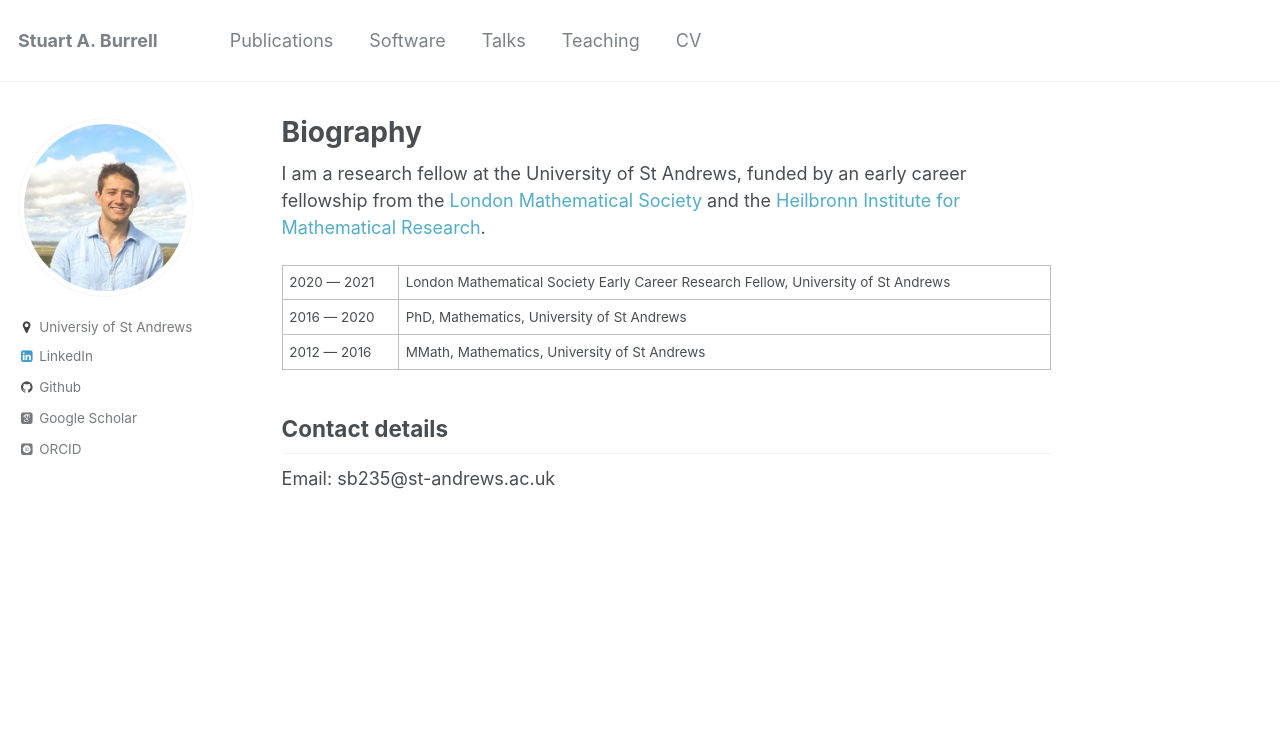
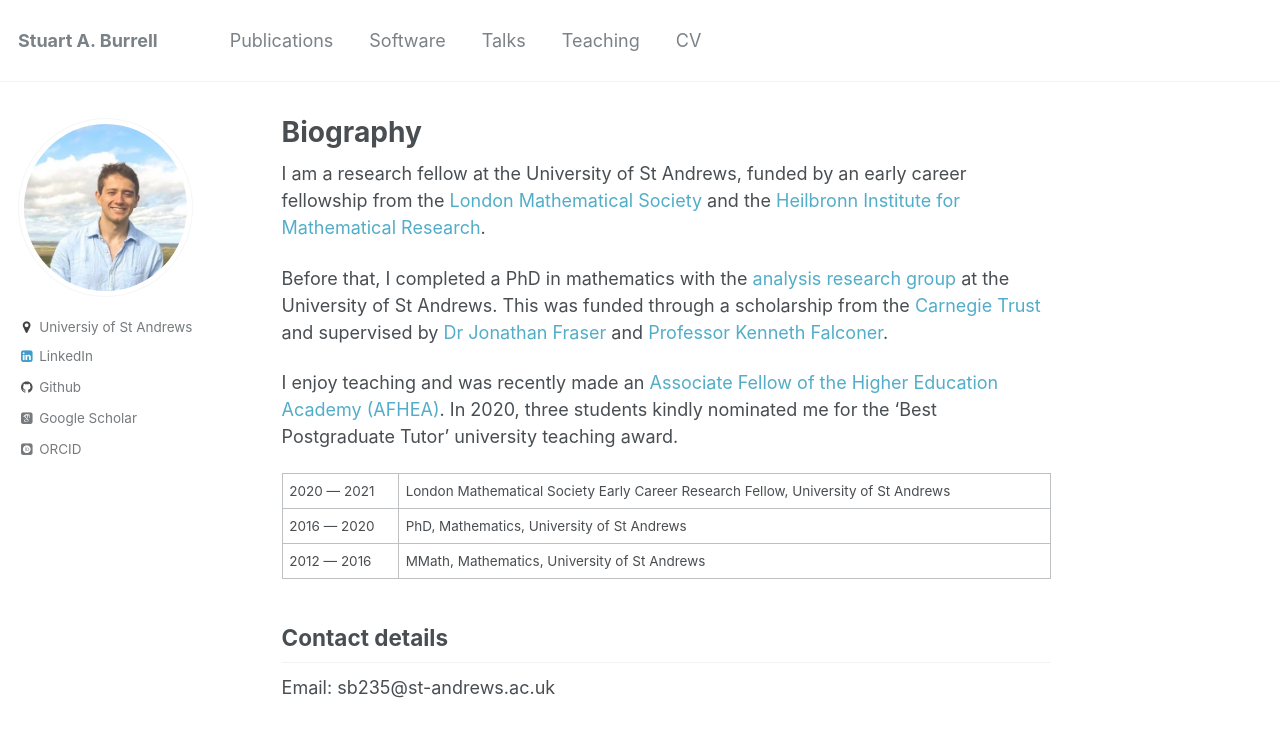
Before and after one commit to stuartburrell/stuartburrell.github.io, a Jekyll site: the page built from _pages/about.md, in a window 1280 px wide. Shown: the top 737 px of the page. Built offline with Jekyll 4.4.1, drawn with Linux system fonts in a browser that asks for light colours; some web fonts are replaced.

Commit message:
update about

```diff
--- a/_pages/about.md
+++ b/_pages/about.md
@@ -11,6 +11,10 @@ redirect_from:
 
 I am a research fellow at the University of St Andrews, funded by an early career fellowship from the [London Mathematical Society](https://www.lms.ac.uk/) and the [Heilbronn Institute for Mathematical Research](https://heilbronn.ac.uk/).
 
+Before that, I completed a PhD in mathematics with the [analysis research group](http://www.mcs.st-andrews.ac.uk/pg/pure/Analysis/) at the University of St Andrews. This was funded through a scholarship from the [Carnegie Trust](https://www.carnegie-trust.org/) and supervised by [Dr Jonathan Fraser](http://www.mcs.st-andrews.ac.uk/~jmf32/) and
+[Professor Kenneth Falconer](http://www.mcs.st-and.ac.uk/~kenneth/).
+
+I enjoy teaching and was recently made an [Associate Fellow of the Higher Education Academy (AFHEA)](https://stuartburrell.github.io/files/cert-afhea.pdf). In 2020, three students kindly nominated me for the 'Best Postgraduate Tutor' university teaching award.
 
 2020 --- 2021  | London Mathematical Society Early Career Research Fellow, University of St Andrews
 2016 --- 2020  | PhD, Mathematics, University of St Andrews
```
